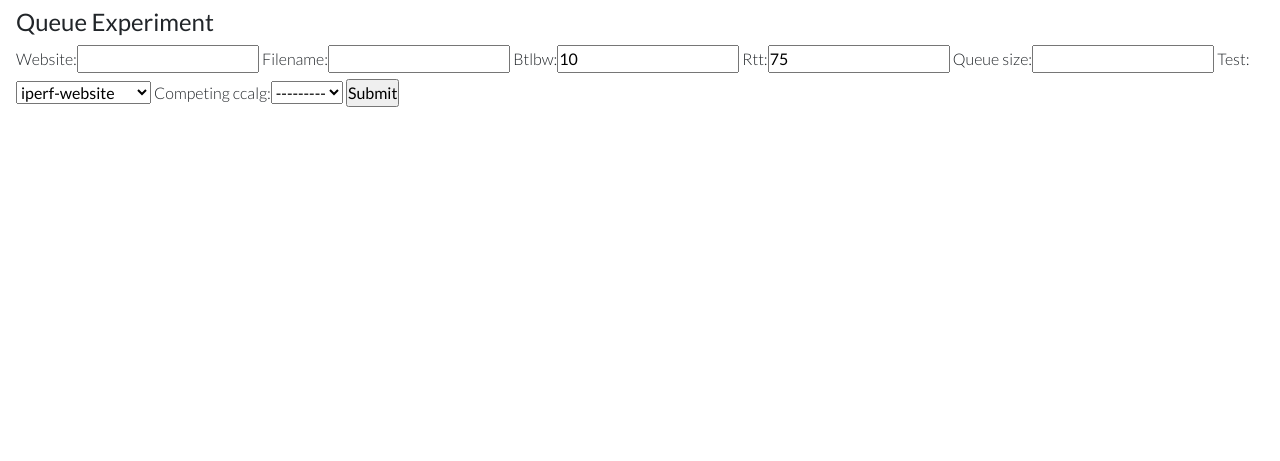
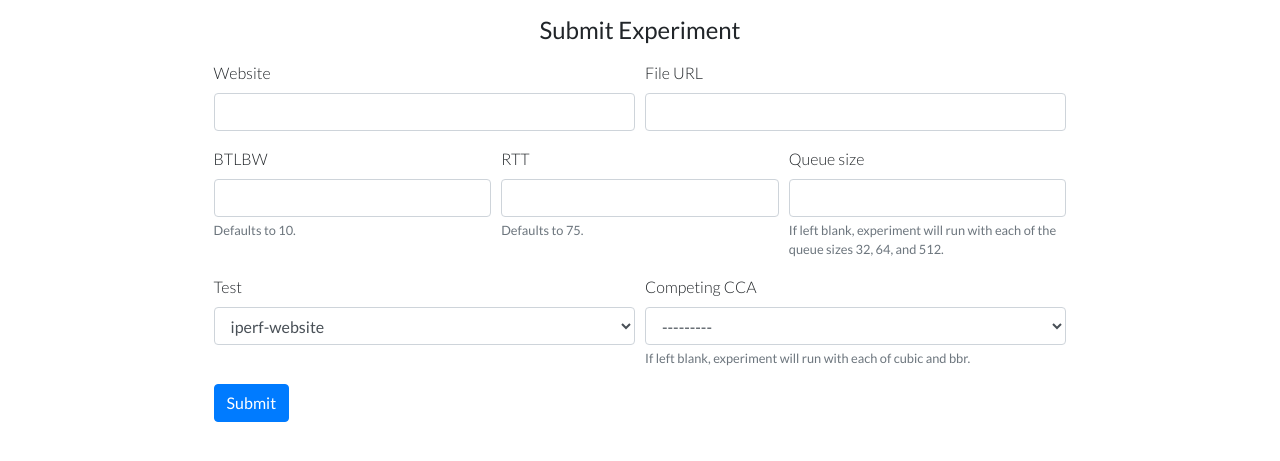
Before and after one commit to cmu-snap/themis-backend, a Django app: page / in a window 1280 px wide. Shown: the part 56-517 px from the top of the page. Run offline with Django 3.2, Linux system fonts and the light colour scheme; parts of the project's set-up code (start-up, migrations or seed data) failed here and were passed over; some libraries are stand-ins or nearby versions.

Commit message:
Get metrics for completed experiments

```diff
--- a/webapps/ccamonitor/forms.py
+++ b/webapps/ccamonitor/forms.py
@@ -2,12 +2,25 @@ from django import forms
 from ccamonitor.models import Experiment
 import re
 
-class ExperimentForm(forms.ModelForm):
+class BaseModelForm(forms.ModelForm):
+    def __init__(self, *args, **kwargs):
+        super(BaseModelForm, self).__init__(*args, **kwargs)
+        # Add common css classes to all widgets
+        for field in iter(self.fields):
+            # Get current classes from Meta
+            classes = self.fields[field].widget.attrs.get("class")
+            if classes is not None:
+                classes += " form-control"
+            else:
+                classes = "form-control"
+            self.fields[field].widget.attrs.update({'class': classes})
+
+class ExperimentForm(BaseModelForm):
     class Meta:
         model = Experiment
         fields = [
             'website',
-            'filename',
+            'file_url',
             'btlbw',
             'rtt',
             'queue_size',
--- a/webapps/ccamonitor/models.py
+++ b/webapps/ccamonitor/models.py
@@ -1,4 +1,5 @@
 from django.db import models
+from django.contrib.postgres.fields import JSONField
 
 # Create your models here.
 class Experiment(models.Model):
@@ -16,15 +17,16 @@ class Experiment(models.Model):
 
     STATUSES = (
         ('C', 'completed'),
+        ('M', 'failed to get metrics'),
         ('Q', 'queued'),
         ('R', 'running'),
         ('F', 'failed'),
     )
 
     website = models.CharField(max_length=2083)
-    filename = models.URLField()
-    btlbw = models.PositiveIntegerField(default=10, blank=True)
-    rtt = models.PositiveIntegerField(default=75, blank=True)
+    file_url = models.URLField()
+    btlbw = models.PositiveIntegerField(blank=True)
+    rtt = models.PositiveIntegerField(blank=True)
     queue_size = models.IntegerField(blank=True)
     test = models.CharField(default='I', choices=TESTS, max_length=3)
     competing_ccalg = models.CharField(blank=True, choices=CCALGS, max_length=1)
@@ -33,3 +35,4 @@ class Experiment(models.Model):
     job_id = models.CharField(null=True, max_length=100)
     request_date = models.DateTimeField(auto_now_add=True)
     exp_name = models.CharField(null=True, max_length=200)
+    metrics = JSONField(null=True)
--- a/webapps/ccamonitor/templates/ccamonitor/navbar.html
+++ b/webapps/ccamonitor/templates/ccamonitor/navbar.html
@@ -1,7 +1,7 @@
 {% extends "ccamonitor/base.html" %}
 {% load staticfiles %}
 {% block content %}
-<nav class="navbar navbar-expand-md navbar-dark bg-dark mb-2">
+<nav class="navbar navbar-expand-md navbar-dark bg-dark mb-3">
     <a class="navbar-brand" href="/">CCA Monitor</a>
     <button class="navbar-toggler" type="button" data-toggle="collapse" data-target="#navbarContent" aria-controls="navbarContent" aria-expanded="false" aria-label="Toggle navigation">
         <span class="navbar-toggler-icon"></span>
--- a/webapps/ccamonitor/templates/ccamonitor/queue.html
+++ b/webapps/ccamonitor/templates/ccamonitor/queue.html
@@ -1,12 +1,53 @@
 {% extends "ccamonitor/navbar.html" %}
 {% load staticfiles %}
 {% block page-content %}
-<div class="mx-3">
-    <h4>Queue Experiment</h4>
+<div class="horizontal-center">
+    <h4 class="mb-3">Submit Experiment</h4>
     <form action="{% url 'queue-experiment' %}" method="post">
+        <div class="form-row">
+            <div class="form-group col">
+                <label for="id_website">Website</label>
+                {{form.website}}
+            </div>
+            <div class="form-group col">
+                <label for="id_file_url">File URL</label>
+                {{form.file_url}}
+            </div>
+        </div>
+        <div class="form-row">
+            <div class="form-group col">
+                <label for="id_btlbw">BTLBW</label>
+                {{form.btlbw}}
+                <small class="form-text text-muted">Defaults to 10.</small>
+            </div>
+            <div class="form-group col">
+                <label for="id_rtt">RTT</label>
+                {{form.rtt}}
+                <small class="form-text text-muted">Defaults to 75.</small>
+            </div>
+            <div class="form-group col">
+                <label for="id_queue_size">Queue size</label>
+                {{form.queue_size}}
+                <small class="form-text text-muted">
+                    If left blank, experiment will run with each of the queue sizes 32, 64, and 512.
+                </small>
+            </div>
+        </div>
+        <div class="form-row">
+            <div class="form-group col">
+                <label for="id_test">Test</label>
+                {{form.test}}
+            </div>
+            <div class="form-group col">
+                <label for="id_competing_ccalg">Competing CCA</label>
+                {{form.competing_ccalg}}
+                <small class="form-text text-muted">
+                    If left blank, experiment will run with each of cubic and bbr.
+                </small>
+            </div>
+        </div>
         {% csrf_token %}
-        {{ form }}
-        <input type="submit" value="Submit">
+        <button type="submit" class="btn btn-primary">Submit</button>
     </form>
 </div>
 {% endblock %}
--- a/webapps/ccamonitor/views.py
+++ b/webapps/ccamonitor/views.py
@@ -3,6 +3,7 @@ from ccamonitor.forms import *
 from ccamonitor.ccalg_agent import *
 from rq import get_current_job
 import django_rq
+import json
 
 def index(request):
     context = {'form': ExperimentForm()}
@@ -16,11 +17,17 @@ def run_experiment(inputs):
     exp.save()
     try:
         exp_name = run_ccalg_fairness(inputs)
-        exp.status = 'C'
         exp.exp_name = exp_name
-        print('Successfully ran experiment! exp_name={}'.format(exp_name))
+        if run_fairness_snakefile(exp_name) == 0:
+            exp.status = 'C'
+            try:
+                with open('/tmp/data-processed/{}.metric'.format(exp_name)) as json_file:
+                    exp.metrics = json.load(json_file)
+            except EnvironmentError:
+                exp.status = 'M'
+        else:
+            exp.status = 'M'
     except Exception as e:
-        print('Experiment failed.')
         exp.status = 'F'
     exp.save()
 
@@ -31,9 +38,14 @@ def queue_experiment(request):
 
     if form.is_valid():
         website = form.cleaned_data['website']
-        filename = form.cleaned_data['filename']
+        file_url = form.cleaned_data['file_url']
         btlbw = form.cleaned_data['btlbw']
+        if btlbw is None:
+            btlbw = 10
         rtt = form.cleaned_data['rtt']
+        if rtt is None:
+            rtt = 75
+
         queue_size = form.cleaned_data['queue_size']
         test = form.cleaned_data['test']
         competing_ccalg = form.cleaned_data['competing_ccalg']
@@ -45,13 +57,13 @@ def queue_experiment(request):
 
         ccalgs = [competing_ccalg]
         if competing_ccalg == '':
-            ccalgs = ['C', 'B', 'R']
+            ccalgs = ['C', 'B']
 
         for (btlbw, rtt, size) in ntwrk_conditions:
             for ccalg in ccalgs:
                 exp = Experiment.objects.create(
                         website=website,
-                        filename=filename,
+                        file_url=file_url,
                         btlbw=btlbw,
                         rtt=rtt,
                         queue_size=size,
@@ -60,7 +72,7 @@ def queue_experiment(request):
                         )
                 inputs = {
                     'website': website,
-                    'filename': filename,
+                    'file_url': file_url,
                     'btlbw': btlbw,
                     'rtt': rtt,
                     'queue_size': size,
@@ -74,5 +86,5 @@ def queue_experiment(request):
     return redirect('index')
 
 def list_experiments(request):
-    experiments = Experiment.objects.all()
+    experiments = Experiment.objects.all().order_by('-request_date')
     return render(request, 'ccamonitor/list_experiments.html', {'experiments': experiments})
--- a/webapps/webapps/settings.py
+++ b/webapps/webapps/settings.py
@@ -133,7 +133,7 @@ AUTH_PASSWORD_VALIDATORS = [
 
 LANGUAGE_CODE = 'en-us'
 
-TIME_ZONE = 'US/Eastern'
+TIME_ZONE = 'UTC'
 
 USE_I18N = True
 
```
Also changed, not shown: ccalg_fairness.py (+74 -74 lines), webapps/ccamonitor/ccalg_agent.py (+14 -10 lines), webapps/ccamonitor/templates/ccamonitor/list_experiments.html (+6 -5 lines), webapps/ccamonitor/static/ccamonitor/base.css (line endings or trailing spaces), 1 other file.
